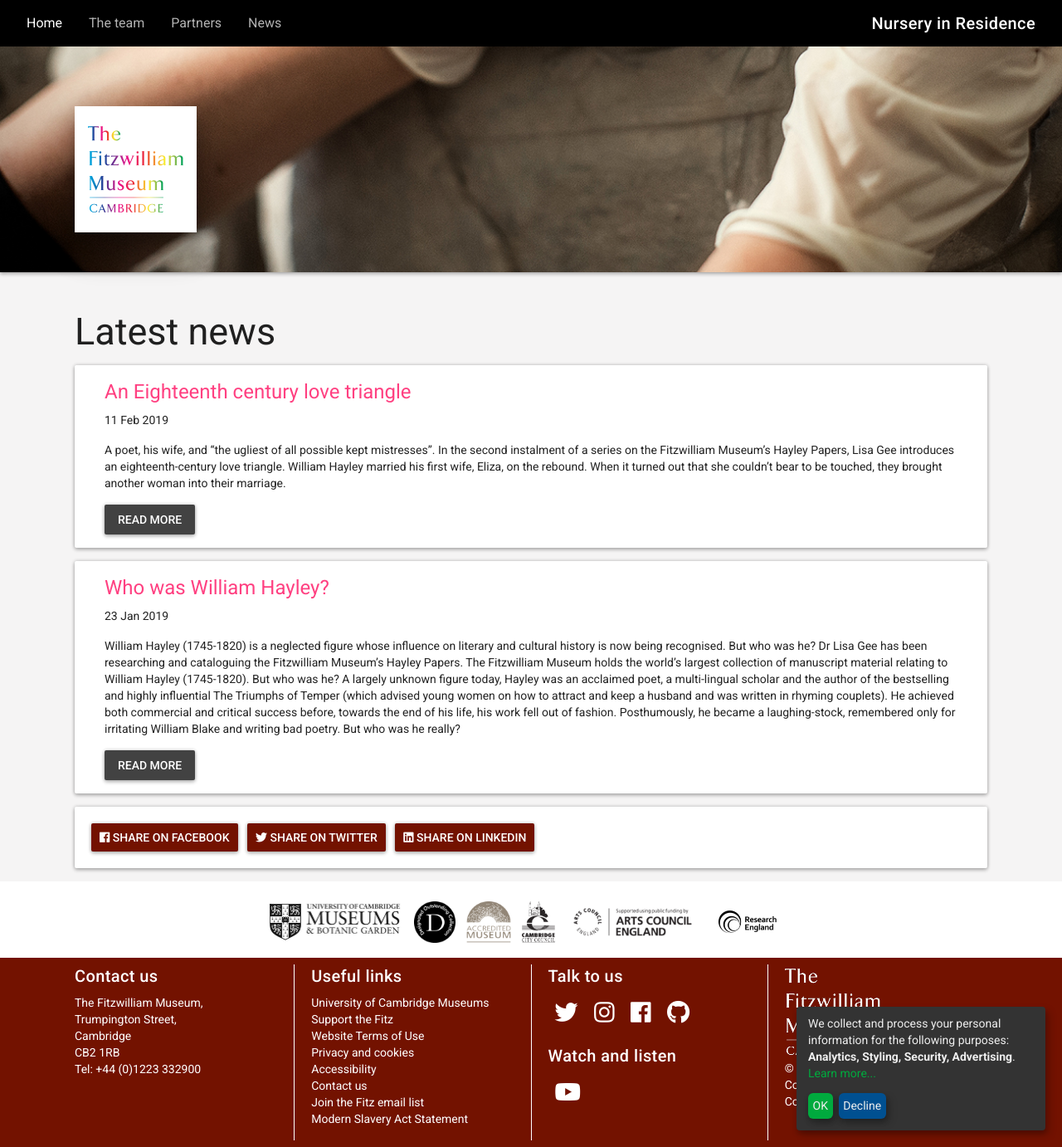
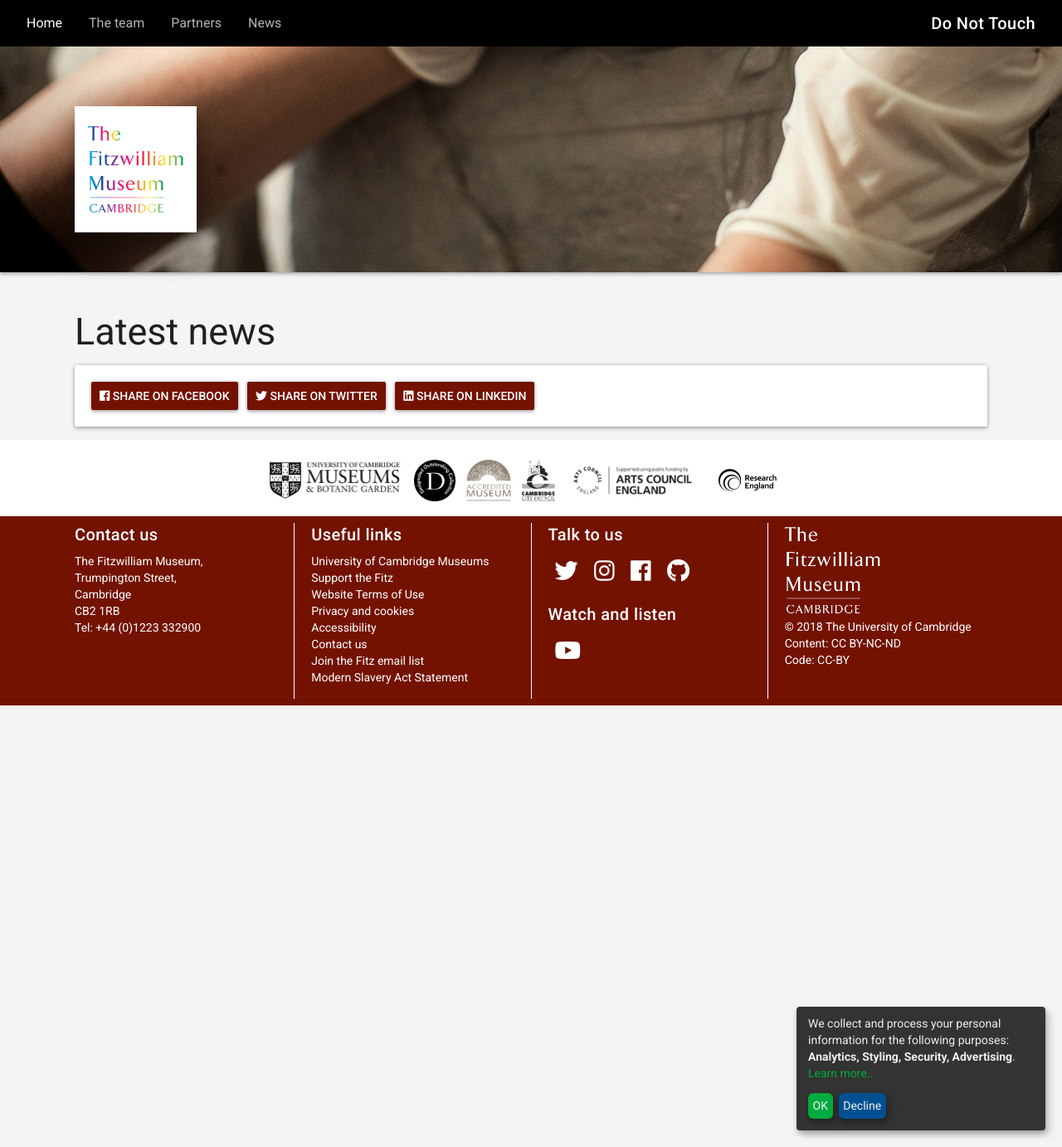
Before and after one commit to FitzwilliamMuseum/fitz-do-not-touch, a Jekyll site: the page built from news.md, in a window 1280 px wide and 1382 px high. Shown: the whole window at 83% size. Built offline with Jekyll 4.4.1, drawn with Linux system fonts in a browser that asks for light colours; nearby versions of some CDN libraries.

Commit message:
Remove news

```diff
--- a/_config.yml
+++ b/_config.yml
@@ -14,7 +14,7 @@
 # You can create any custom variable you would like, and they will be accessible
 # in the templates via {{ site.myvariable }}.
 
-title: "Nursery in Residence"
+title: "Do Not Touch"
 
 locale: "en-GB"
 
--- a/_news/2019-01-23-who-was-william-hayley.md
+++ /dev/null
@@ -1,32 +0,0 @@
----
-layout: news
-title: Who was William Hayley?
-author: Lisa Gee
-permalink: /news/who-was-william-hayley
----
-
-William Hayley (1745-1820) is a neglected figure whose influence on literary and cultural history is now being recognised. But who was he? Dr Lisa Gee has been researching and cataloguing the Fitzwilliam Museum’s Hayley Papers.
-The Fitzwilliam Museum holds the world’s largest collection of manuscript material relating to William Hayley (1745-1820). But who was he? A largely unknown figure today, Hayley was an acclaimed poet, a multi-lingual scholar and the author of the bestselling and highly influential The Triumphs of Temper (which advised young women on how to attract and keep a husband and was written in rhyming couplets). He achieved both commercial and critical success before, towards the end of his life, his work fell out of fashion. Posthumously, he became a laughing-stock, remembered only for irritating William Blake and writing bad poetry. But who was he really?
-
-
-Portrait of William Hayley: print after the portrait by George Romney (1734-1802)
-Painting, pensions & the poet laureateship
-Hayley was the first person to publish an extensive translation of Dante’s Divine Comedy in English, a great friend of the artist George Romney, who for many years spent several weeks each summer with Hayley, relaxing and painting, and successfully lobbied the government to award the poet William Cowper a pension. Hayley also tried – with somewhat less success – to cure Cowper of “his calamitous depression”. And he negotiated book contracts for the poet and novelist Charlotte Smith. In 1790, Hayley was offered the poet laureateship, which he turned down, citing a combination of poor health and political objections to the duties attached to the post.
-
-Saving William Blake
-But today, where he’s known at all, it’s as the interfering patron of William Blake. The pair – one a successful author, the other a struggling engraver – met through their mutual friend, the sculptor John Flaxman. Late in the summer of 1800, Blake and his wife Catherine moved down to Felpham in West Sussex to collaborate with Hayley on engravings for his biography of Cowper. At first, Blake was delighted both with Felpham, and with Hayley. But, over time, the relationship deteriorated. Hayley was accustomed to advising his friends – including Cowper, Romney and the sculptor John Flaxman, through whom he met Blake – on subjects for their poetry and art. As this snarky verse in his notebook makes clear, Blake appreciated Hayley’s interventions rather less:
-
-On Hayley’s Friendship
-
-> When Hayley finds out what you cannot do,
-That is the very thing he’ll set you to;
-If you break not your neck, ‘tis not his fault;
-But pecks of poison are not pecks of salt.
-
-
-Portrait of the young William Blake, by Catherine Blake (c.1827-1831)
-Their relationship was, however, complex. And although Blake undoubtedly found his employer frustratingly overbearing and earthbound, he also learned a great deal from him. As well as paying Blake for his work, Hayley taught him Greek and expanded his knowledge of Milton. Blake was also hugely grateful for Hayley’s interventions when he was accused of sedition. Hayley helped post bail, organised and funded a lawyer, and spoke for Blake in court. It was, in fact, a large part, down to Hayley’s involvement that Blake was acquitted, escaping prison and a hefty fine.
-
-But it’s not only for his Blake connection that Hayley matters. As the manuscripts in the Fitzwilliam Museum’s collection reveal, he was a significant mover and shaker in late eighteenth-century cultural life, someone whose published writings and correspondence reveal much about literary and artistic production and relationships in the late eighteenth century.
-
-Look out for further posts on the Hayley Papers.
--- a/_news/2019-02-11-an-eighteenth-century-love-triangle.md
+++ /dev/null
@@ -1,49 +0,0 @@
----
-layout: news
-author: Lisa Gee
-title: An Eighteenth century love triangle
----
-
-A poet, his wife, and “the ugliest of all possible kept mistresses”. In the second instalment of a series on the Fitzwilliam Museum’s Hayley Papers, Lisa Gee introduces an eighteenth-century love triangle.
-William Hayley married his first wife, Eliza, on the rebound. When it turned out that she couldn’t bear to be touched, they brought another woman into their marriage.
-
-
-William Hayley – mezzotint after George Romney, 1779.
-Hayley’s Women: Eliza Ball Hayley and Mary Cockerell
-Deep within the Fitzwilliam Museum’s Hayley Papers is a handful of deeply affectionate letters written to William Hayley and his son Tom. Three were attributed to Hayley’s first wife Eliza, the others to a “Miss Betts” who, until recently was thought to be Tom’s mother. In fact, they were all written by Mary Cockerell – the woman art historian Suzanne E May identified as Tom’s actual mother in 2012, and who was described by the man who edited Hayley’s Memoirs as “the sourest and, I think the ugliest of all possible kept mistresses”. Sour and ugly she might have been, but what’s clear from these letters is that she really loved Hayley. Aside from his mother and nursemaid Sarah Betts (whose daughter many people thought was Tom’s mother), she was possibly the only woman who did so unconditionally.
-
-
-“Dear despot” – an extract from one of Mary Cockerell’s letters to William Hayley
-A catalogue of disasters
-Despite authoring a bestselling and highly-influential book advising young women on how to attract and keep a husband, William Hayley’s love life was a catalogue of disasters. Between 1763 and 1814, he notched up one secret engagement, two marriages, two separations, a case for divorce or separation from bed and board, one adored illegitimate son, and a long liaison with Mary Cockerell.
-
-The letters in the Fitzwilliam’s collection are all unsigned. Most date from the days and weeks after Hayley’s first wife Eliza died in November 1797, and were sent to him at Eliza’s last address, while Hayley was sorting out Eliza’s effects. The degree of affection expressed suggests that Mary may have hoped to become the second Mrs Hayley. And, had Tom (then seventeen), not become ill with the progressively debilitating condition that would, two-and-a-half years later, kill him, she might have done – despite the difference in their social status. After all, Hayley’s friend and neighbour, Lord Egremont, went on to marry his long-term mistress Elizabeth Iliffe – a teacher’s daughter – in 1801.
-
-
-William’s son, Thomas Alphonso Hayley. Half-Length Drawing, attributed to William Blake, c. 1800.
-Yale Center for British Art, Yale Art Gallery Collection, Gift of Charles Rosenbloom
-Marriage on the rebound
-It might seem odd to ask why a landed gentleman in the eighteenth century had a mistress: this was hardly unusual at the time. But Hayley’s circumstances were unusual. He had married his first wife Eliza on the rebound. The daughter of the Hayleys’ close friend Thomas Ball, the Dean of Chichester, Hayley had been tutoring Eliza, and she had also been ferrying correspondence between him and Fanny Page, the girl with whom he had contracted a secret engagement. When Fanny broke that off, Hayley turned to Eliza, and they married within months.
-
-But it transpired that Eliza couldn’t bear to be touched.
-
-In Hayley’s words:
-
-She ne’er can feel what all her Sex have felt,
-
-The glowing Impulse of impassion’d Fire
-
-Stranger to genial Warmth, she ne’er can melt
-
-In the sweet Trance of satisfied Desire.
-
-(from “ELEGY: On a Lady who laboured under an Insanity of many years, and recovered in the close of a long life an imperfect use of her reason. 1783”. This stanza, along with several others, appears in Anecdotes of the Family, Life, and Writings of William Hayley by himself – the manuscript version of Hayley’s memoirs. But, along with several others touching on similarly sensitive topics, it was cut from the published version).
-
-After Eliza’s death, the poet Anna Seward also wrote of her friend’s aversion to physical contact.
-
-“Fire in her affections, frost in her sensations, she shrunk from the caresses of even the husband she adored. Hence, while she had a morbid degree of tenaciousness respecting his esteem and attention, she was incapable of personal jealousy; and would amuse herself with the idea of those circumstances, with which she could so perfectly well dispense, being engrossed by another”.
-
-Eighteenth-century love triangle?
-And this was what happened. At some point in the 1770s, in an Abraham-Sarah-and-Hagar-style move, the couple brought Mary into their lives. As well as the mother of Hayley’s son, Mary became their trusted maid and valet, and functioned as Hayley’s secretary. When, in spring 1789, Hayley and Eliza eventually separated, Mary went with Eliza to Derby, where Hayley settled his estranged wife under the care of the widow of one of his university friends. Mary Cockerell – devoted to Eliza – stuck it out for several months, but ultimately couldn’t bear to be separated from Tom. She returned to Hayley’s house in Eartham the following October, where evidence suggests she stayed until Tom’s death. We know she was running Hayley’s household in 1792, when William Cowper and his entourage visited: that was when the Reverend John Johnson, who edited Hayley’s Memoirs wrote, in a letter to his sister, the unflattering description quoted in the opening paragraph. And we also know that Mary cared for Tom in Eartham House from early 1798 until he died in May 1800, staying on after Hayley moved to his new house in Felpham, and subsequently moving to a cottage Hayley procured for her on the edge of the Eartham estate, where she stayed until she died in November 1810.
-
-You can read the first instalment in the blog series here. Watch out for more posts on Hayley and his world as the project progresses.
```
